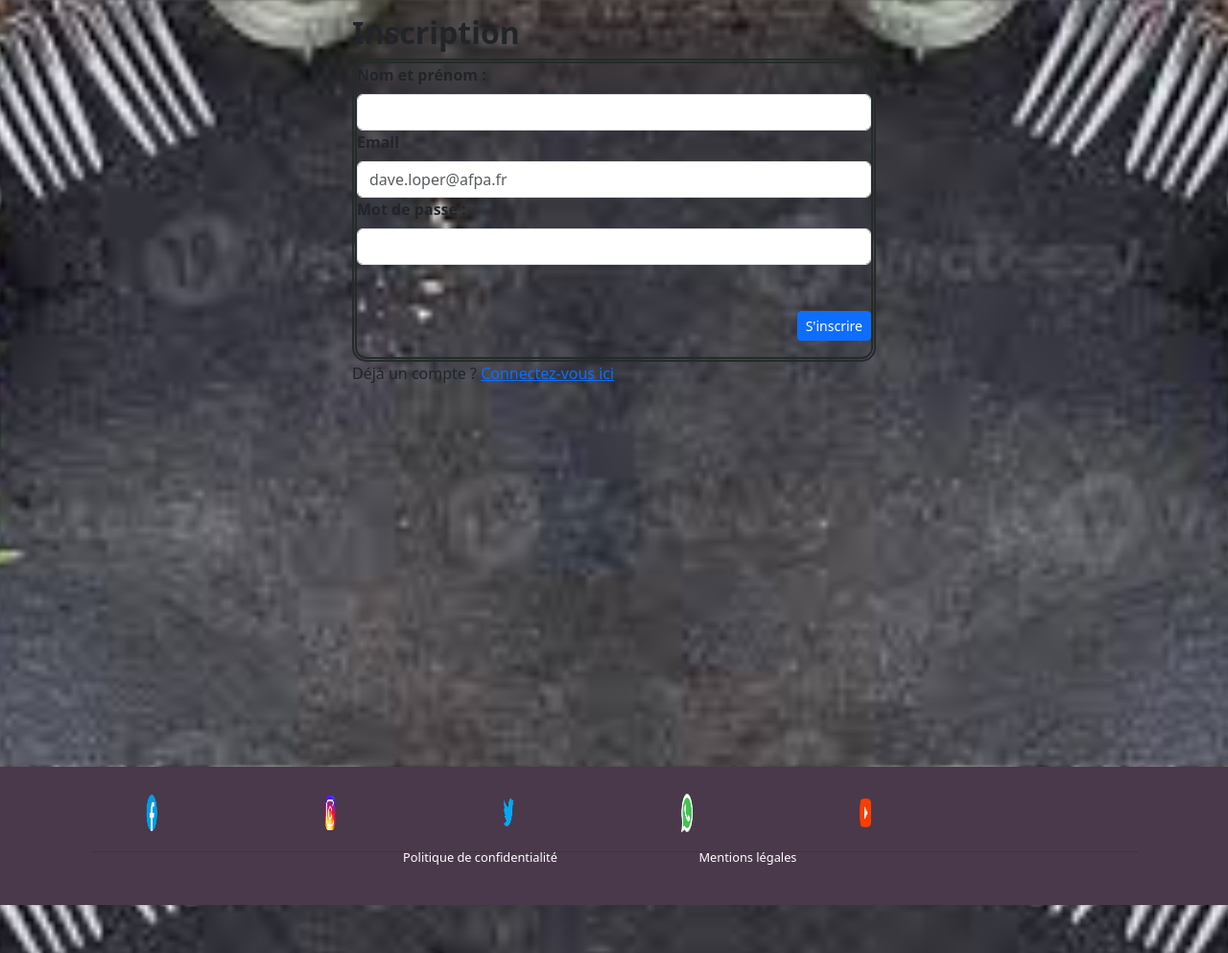
After one commit to mbimba/MS_Developpeur_full_stack_juin-aout2024, a PHP site: page /Eval_MS_full_stack_lignerouge/form_inscription.php in a window 1280 px wide. The commit adds this page. Shown: the part 257-1250 px from the top of the page at 96% size. Run offline with PHP 8.4, Linux system fonts and the light colour scheme; a stand-in replaces the project's code that opens the database connection.

Commit message:
Création de deux formulaires pour la connexion ou l'inscription espace client.

```diff
--- a/Eval_MS_full_stack_lignerouge/Lignerouge.css
+++ b/Eval_MS_full_stack_lignerouge/Lignerouge.css
@@ -11,6 +11,11 @@
   margin: 0 85px;
 }
 
+
+.smalltext{                       /* Pour réduire la taille du bouton "connexion" et "inscription" de l'entete" partie nav */
+  font-size:x-small;
+  color:#EE82EE;
+}
 
 .barrerecherche{               /* Pour fixer la barre de recherche sur la vidéo */
   position: absolute;
@@ -194,7 +199,7 @@ span{
   text-align: center;
 }
 
-.bordure {                                /* Pour ajouter une bordure au formulaire commande et contact  */
+.bordure {                                /* Pour ajouter une bordure au formulaire commande et contact et les formulaires d'enregistrement et de connexion */
   border-top: 5px #252b29 double;
   border-right: 5px #252b29 double;
   border-bottom: 5px #252b29 double;
@@ -248,4 +253,29 @@ span{
 /*------------------------------------------Mon foooter-------------------------------------------------------- */
 .taille{
   font-size: 0.8em;     /* Pour réduire la taille de texte "politique de confidentialité" et "mentions légales" */
+
 }
+
+.monfooter{
+padding: 20px;
+clear: both;
+
+}
+/*------------------------------------------Mes formulaires d'inscription et de connexion ------------------------------------------------------- */
+.monmain {
+  flex: 0;  /* Supprimer la marge entre la vidéo et le début de mon formulaire */
+  display: flex;
+  justify-content: center;
+  align-items: center;
+}
+
+.wrapper {
+  display: flex;
+  flex-direction: column;
+  min-height: 100vh;
+}
+
+.float-right {       /* Pour mettre le bouton connecter et s'inscrire à droite */
+  float: right;
+  margin-left: 10px;
+}
--- /dev/null
+++ b/Eval_MS_full_stack_lignerouge/form_inscription.php
@@ -0,0 +1,67 @@
+<!-- ICI MON FORMULAIRE D'INSCRIPTION: ESPACE CLIENT -->
+
+
+
+<?php
+require_once ("php/header.php");
+require_once("database.php");
+?>
+
+<div class="parallax2">       <!--         DEBUT PARALLAX2    -->
+
+<!-- Add a wrapper div to center the content -->
+<div class="wrapper">
+  <main class="monmain reducmarge">
+    <div class="container mt-3">
+      <div class="row justify-content-center">
+        <div class="col-md-6">
+          <h2><strong>Inscription</strong></h2>
+          <form action="" method="post" class="bordure">
+            <div class="form-group">
+              <label for="nom_prenom" class="form-label"><strong>Nom et prénom :</strong></label>
+              <input type="text" class="form-control" id="nom_prenom" name="nom_prenom" required>
+            </div>
+            <div class="form-group">
+              <label for="email" class="form-label"><strong>Email</strong></label>
+              <input type="email" class="form-control" id="votreemail" name="mail" placeholder="dave.loper@afpa.fr" required>
+            </div>
+            <div class="form-group">
+              <label for="motdepasse" class="form-label"><strong>Mot de passe :</strong></label>
+              <input type="password" class="form-control" id="password" name="password" required>
+            </div>    <br>    <br>
+            <div class="">
+            <button type="submit" class="btn btn-primary float-right btn-sm">S'inscrire</button>
+            </div>
+            <br><br>
+          </form>
+          <p>Déjà un compte ? <a href="form_connexion.php">Connectez-vous ici</a></p>
+        </div>
+      </div>
+    </div>
+  </main>
+  </div>            <!--         FIN PARALLAX2    -->
+
+
+
+
+
+
+
+
+
+
+
+
+
+
+
+
+
+
+
+
+
+<!-- ICI MON FOOTER OU PIED DE PAGE AVEC LES LOGOS -->
+<?php
+require_once ('php/footer.php');
+?>
--- a/Eval_MS_full_stack_lignerouge/php/footer.php
+++ b/Eval_MS_full_stack_lignerouge/php/footer.php
@@ -2,7 +2,7 @@
 
 <footer class="" style="background-color: #4A394a;">
     <!-- Grid container -->
-    <div class="container p-4">  <!-- Conteneur pour le pied de page -->
+    <div class="container p-4 monfooter">  <!-- Conteneur pour le pied de page -->
         <!-- Section: Images -->
         <section class="mb-2">  <!-- Section pour les images des réseaux sociaux -->
             <div class="row">
--- a/Eval_MS_full_stack_lignerouge/php/header.php
+++ b/Eval_MS_full_stack_lignerouge/php/header.php
@@ -19,18 +19,24 @@
         </div>
         <div class="container-fluid d-flex justify-content-evenly">  <!-- Conteneur pour les liens de navigation -->
             <ul class="navbar-nav">    <!-- Liste non ordonnée pour les liens de navigation -->
-                <li class="nav-item col-sm-4"> <!-- Lien vers index.php avec la classe "active" si la page actuelle est index.php -->
+                <li class="nav-item col-sm-3"> <!-- Lien vers index.php avec la classe "active" si la page actuelle est index.php -->
                     <a class="nav-link <?php if ($_SERVER['REQUEST_URI'] == '/index.php') { echo 'active'; } ?> espace" href="index.php">Accueil</a>
                 </li>
-                <li class="nav-item col-sm-4"> <!-- Lien vers categorie.php avec la classe "active" si la page actuelle est categorie.php ou l'une des sous-catégories -->
+                <li class="nav-item col-sm-3"> <!-- Lien vers categorie.php avec la classe "active" si la page actuelle est categorie.php ou l'une des sous-catégories -->
                     <a class="nav-link <?php if ($_SERVER['REQUEST_URI'] == '/categorie.php') { echo 'active'; } ?> espace" href="categorie.php">Catégorie</a>
                 </li>
-                <li class="nav-item col-sm-4"> <!-- Lien vers touslesplats.php avec la classe "active" si la page actuelle est touslesplats.php -->
+                <li class="nav-item col-sm-3"> <!-- Lien vers touslesplats.php avec la classe "active" si la page actuelle est touslesplats.php -->
                     <a class="nav-link <?php if (strpos($_SERVER['REQUEST_URI'], '/plats.php') !== false) { echo 'active'; } ?> espace" href="plats.php">Plat</a> <!-- // Vérifie si la chaîne de caractères "/plats.php" est présente dans l'URI actuelle. -->
                 </li>
-                <li class="nav-item col-sm-4"> <!-- Lien vers contact.php avec la classe "active" si la page actuelle est contact.php -->
+                <li class="nav-item col-sm-3"> <!-- Lien vers contact.php avec la classe "active" si la page actuelle est contact.php -->
                     <a class="nav-link <?php if ($_SERVER['REQUEST_URI'] == '/contact.php') { echo 'active'; } ?> espace" href="contact.php">Contact</a>
                 </li>
+                <li class="nav-item col-sm-3 ">
+                <a class="nav-link smalltext <?php if ($_SERVER['REQUEST_URI'] == '/form_connexion.php') { echo 'active'; } ?> espace" href="form_connexion.php">Connexion</a>
+                </li>
+                <li class="nav-item col-sm-3">
+                <a class="nav-link smalltext <?php if ($_SERVER['REQUEST_URI'] == '/form_inscription.php') { echo 'active'; } ?> espace" href="form_inscription.php">Inscription</a>
+            </li>
             </ul>
         </div>
     </nav>
```
Also changed, not shown: Eval_MS_full_stack_lignerouge/form_connexion.php (added, +61 -0 lines), 2 other files.
